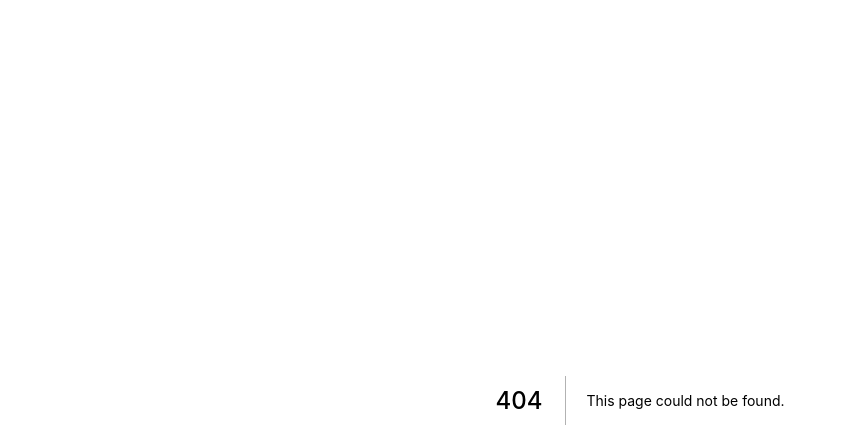
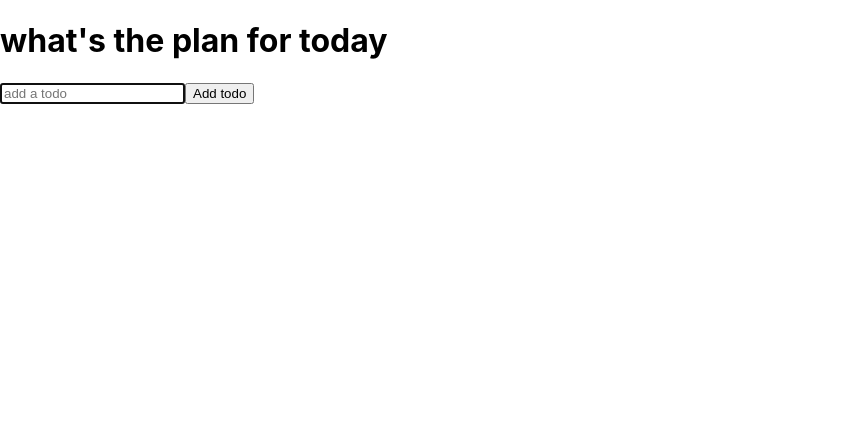
Before and after one commit to oxyu8/TDD-TODO, a Next.js app: page /list in a window 1280 px wide. Before the commit this address had no page. Shown: the top 448 px of the page, without its empty margins (0-847 px from the left). Built offline with nearby package versions, Linux system fonts and the light colour scheme.

Commit message:
new feat
create todo list

```diff
--- a/package.json
+++ b/package.json
@@ -17,6 +17,7 @@
     "next": "10.0.2",
     "react": "17.0.1",
     "react-dom": "17.0.1",
+    "react-icons": "4.1.0",
     "react-redux": "7.2.2",
     "redux": "4.0.5",
     "redux-logger": "3.0.6"
--- /dev/null
+++ b/src/components/Todo.tsx
@@ -0,0 +1,45 @@
+import React, {useState} from "react"
+import {TodoForm} from "../components/TodoForm"
+import { RiCloseCircleLine } from "react-icons/ri"
+import {TiEdit} from "react-icons/ti"
+
+export const Todo = ({ todos, completeTodo, removeTodo, updateTodo }) => {
+    const [edit, setEdit] = useState({
+        id: null,
+        value: ""
+    });
+
+    const submitUpdate = (value) => {
+        updateTodo(edit.id, value)
+        setEdit({
+            id: null,
+            value: ""
+        })
+    }
+
+    if (edit.id) {
+        return <TodoForm edit={edit} onSubmit={submitUpdate}></TodoForm>
+    }
+
+
+    return todos.map((todo, index) => (
+        <div
+            className={todo.isComplete ? "todo-row complete" : "todo-row"}
+            key={index}
+        >
+            <div key={todo.id} onClick={() => completeTodo(todo.id)}>
+                {todo.text}
+            </div>
+            <div className="icons">
+                <RiCloseCircleLine
+                    onClick={() => removeTodo(todo.id)}
+                    className="delete-icon"
+                />
+                <TiEdit
+                    onClick={() => setEdit({id: todo.id, value: todo.text})}
+                    className="edit-icon"
+                />
+            </div>
+        </div>
+    ))
+}
--- /dev/null
+++ b/src/components/TodoForm.tsx
@@ -0,0 +1,61 @@
+import React, { useState, useEffect, useRef } from "react"
+
+export const TodoForm = (props) => {
+    const [input, setInput] = useState<string>(props.edit ? props.edit.value : "");
+
+    const inputRef = useRef(null)
+
+    useEffect(() => {
+        inputRef.current.focus()
+    })
+
+    const handleChange = (e: React.ChangeEvent<HTMLInputElement>) => {
+        setInput(e.target.value)
+    }
+
+    const handleSubmit = (e: React.FormEvent<HTMLFormElement>) => {
+        e.preventDefault();
+
+        props.onSubmit({
+            id: Math.floor(Math.random() * 10000),
+            text: input
+        });
+
+        setInput("")
+    }
+
+    return (
+        <form className="todo-form" onSubmit={handleSubmit}>
+            {props.edit ? (
+            <>
+                <input
+                    type="text"
+                    className="todo-input"
+                    placeholder="update your item"
+                    value={input}
+                    name="text"
+                    onChange={handleChange}
+                    ref={inputRef}
+                />
+                <button className="todo-button">Add todo</button>
+            </>
+            ) :
+            (
+            <>
+                <input
+                    type="text"
+                    className="todo-input"
+                    placeholder="add a todo"
+                    value={input}
+                    name="text"
+                    onChange={handleChange}
+                    ref={inputRef}
+                />
+                <button className="todo-button">Add todo</button>
+            </>
+            )
+            }
+
+        </form>
+    )
+}
--- /dev/null
+++ b/src/components/TodoList.tsx
@@ -0,0 +1,51 @@
+import React, {useState} from "react"
+import {TodoForm} from "../components/TodoForm"
+import {Todo} from "../components/Todo"
+
+export const TodoList = () => {
+    const [todos, setTodos] = useState([]);
+
+    const addTodo = (todo) => {
+        if (!todo.text || /^\s*$/.test(todo.text)) {
+            return
+        }
+
+        const newTodos = [todo, ...todos]
+
+        setTodos(newTodos)
+    };
+
+    const completeTodo = (id) => {
+        let updatedTodos = todos.map(todo => {
+            if (todo.id === id) {
+                todo.isComplete = !todo.isComplete
+            }
+            return todo
+        })
+        setTodos(updatedTodos);
+    }
+    const updateTodo = (todoId, newValue) => {
+        if (!newValue.text || /^\s*$/.test(newValue.text)) {
+            return
+        }
+
+        setTodos(prev => prev.map(item => (item.id === todoId ? newValue : item)))
+    }
+
+    const removeTodo = (id) => {
+        const removeArr = [...todos].filter(todo => todo.id !== id)
+
+        setTodos(removeArr)
+    };
+
+
+
+    return (
+        <div>
+            <h1>what's the plan for today</h1>
+            <TodoForm onSubmit={addTodo} />
+            <Todo todos={todos} completeTodo={completeTodo} removeTodo={removeTodo} updateTodo={updateTodo}/>
+        </div>
+
+    )
+}
--- /dev/null
+++ b/src/pages/list.tsx
@@ -0,0 +1,11 @@
+import * as React from 'react'
+import { useState } from 'react'
+import { TodoList } from "../components/TodoList"
+
+const List = () => {
+    return (
+        <TodoList />
+    )
+}
+
+export default List
```
Also changed, not shown: src/components/Input.tsx (+8 -1 lines), 1 other file (tests, documents, lock files or other folders).
